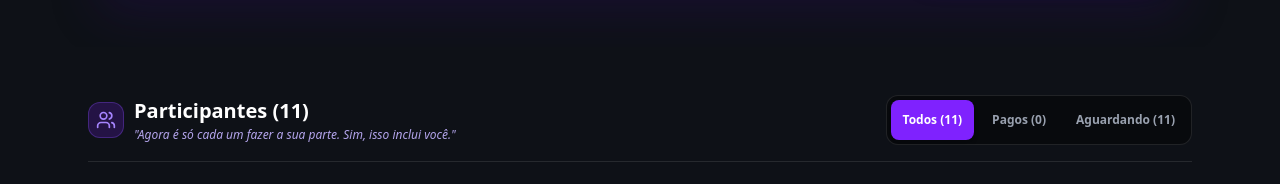
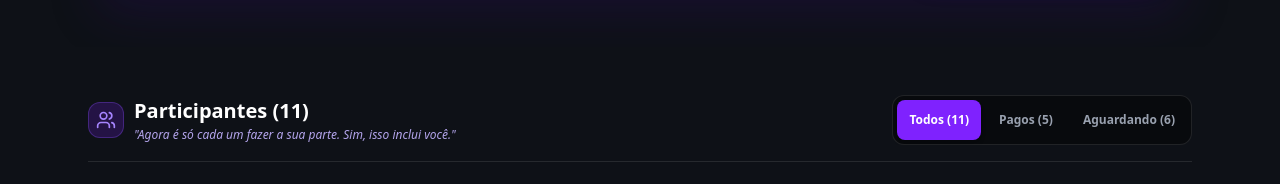
Before and after one commit to hugowenner/vps-arrecadacao, a Next.js app: page / in a window 1280 px wide. Shown: the part 1002-1186 px from the top of the page. Built offline with nearby package versions, Linux system fonts and the light colour scheme; no server answers.

Commit message:
chore: atualiza participantes com pagamento confirmado

```diff
--- a/src/data/campaign.ts
+++ b/src/data/campaign.ts
@@ -14,14 +14,14 @@ export const campaignData: CampaignData = {
   participants: [
     { id: "1", name: "Bago Direito", paid: false },
     { id: "2", name: "Crals", paid: false },
-    { id: "3", name: "Flp", paid: false, steamId: "76561198000000000" },
-    { id: "4", name: "GentulioNargas", paid: false },
+    { id: "3", name: "Flp", paid: true, steamId: "76561198000000000" },
+    { id: "4", name: "GentulioNargas", paid: true },
     { id: "5", name: "LorD", paid: false, steamId: "76561198012345678" },
     { id: "6", name: "Maop Bonham", paid: false },
-    { id: "7", name: "Perna Peluda", paid: false },
+    { id: "7", name: "Perna Peluda", paid: true },
     { id: "8", name: "TG.", paid: false },
-    { id: "9", name: "TRAVIS SCOUTTT", paid: false },
-    { id: "10", name: "Tuf Tuf", paid: false },
+    { id: "9", name: "TRAVIS SCOUTTT", paid: true },
+    { id: "10", name: "Tuf Tuf", paid: true },
     { id: "11", name: "aln", paid: false },
   ],
 };
```
